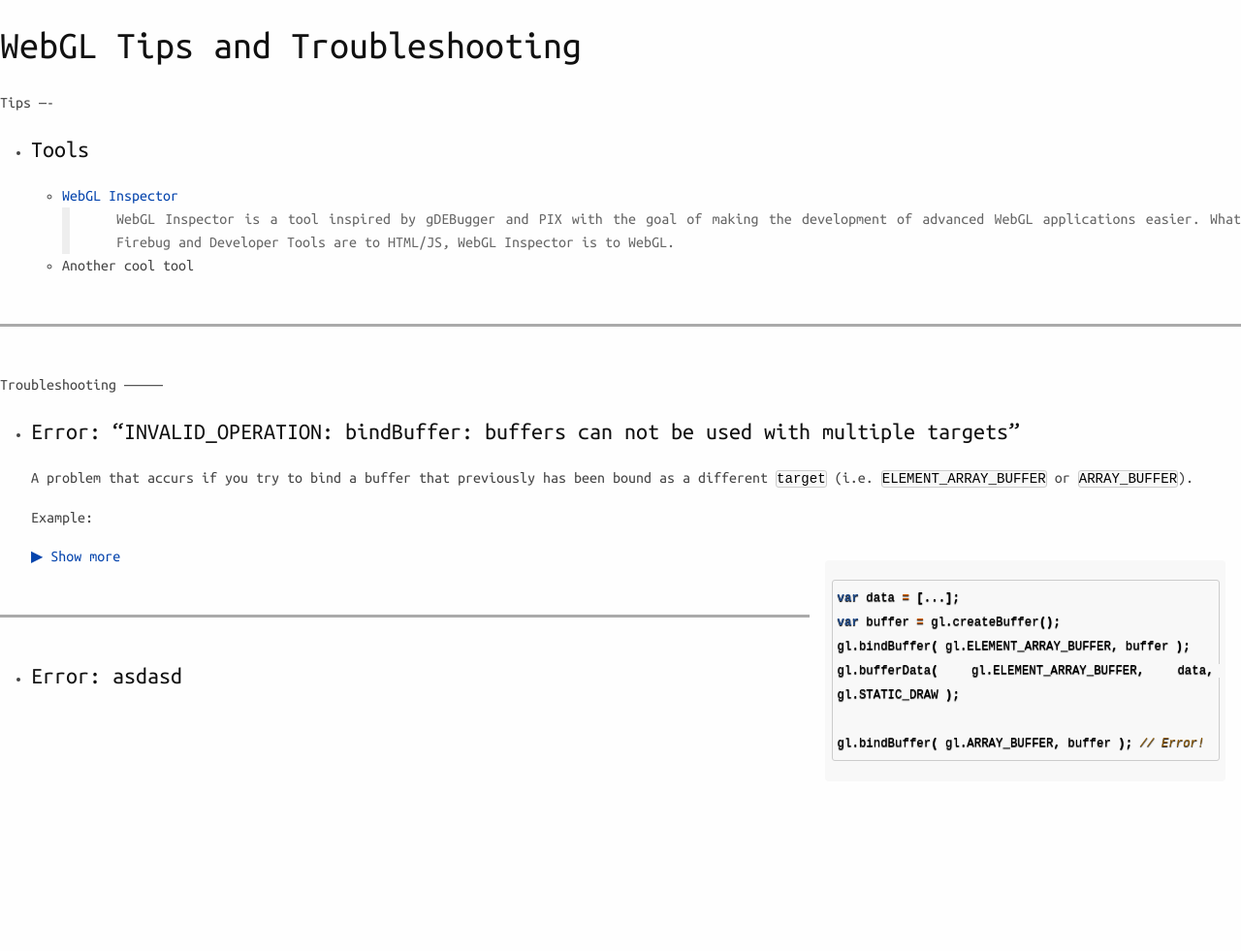
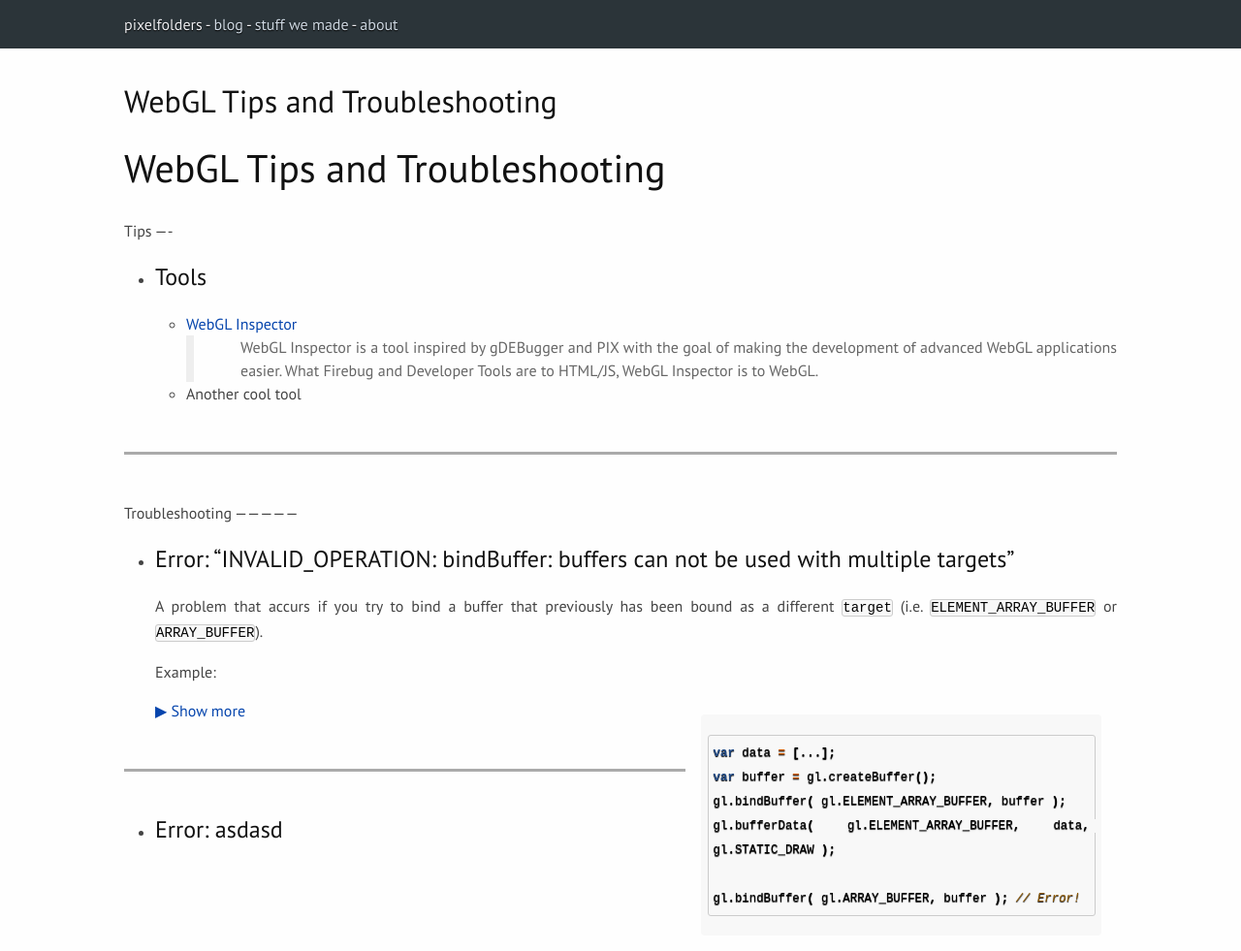
Before and after one commit to pxf/pxf.github.io, a Jekyll site: the page built from _posts/2012-06-11-WebGL.md, in a window 1280 px wide. Shown: the whole page at 97% size. Built offline with Jekyll 4.4.1, drawn with Linux system fonts in a browser that asks for light colours; Markdown is read by kramdown in place of the engine named in the settings; before the commit the page ends 900 px from its top, so only the background shows below that.

Commit message:
Started on history page

```diff
--- a/_layouts/default.html
+++ b/_layouts/default.html
@@ -17,7 +17,7 @@
 		</header>
 
 		<article>
-			<div id="content">{{ content }}</div>
+			{{ content }}
 		</article>
 
 
--- a/_layouts/static.html
+++ b/_layouts/static.html
@@ -2,13 +2,22 @@
 <html>
 	<head>
 		<meta charset="UTF-8">
-		<link href='http://fonts.googleapis.com/css?family=Ubuntu+Mono' rel='stylesheet' type='text/css'>
+		<link href='http://fonts.googleapis.com/css?family=PT+Sans' rel='stylesheet' type='text/css'>
 		<link rel="stylesheet" type="text/css" href="/styles/default.css">
 		<link rel="stylesheet" type="text/css" href="/styles/pygments.css">
 
-		<title>{{ page.title }}</title>
+		<title>pixelfolders - {{ page.title }}</title>
 	</head>
 	<body>
-		{{ content }}
+		<header> pixelfolders - <a href="/">blog</a> -
+			<a href="/page/history.html">stuff we made</a> -
+			<a href="/page/About.html">about</a>
+		</header>
+
+		<article>
+			<h2 id="posttitle">{{ page.title }}</h2>
+			<div id="content">{{ content }}</div>
+		</article>
+
 	</body>
 </html>
```
Also changed, not shown: _posts/2012-06-08-About.md (+0 -3 lines), _posts/2012-08-21-History.md (added, +14 -0 lines).
